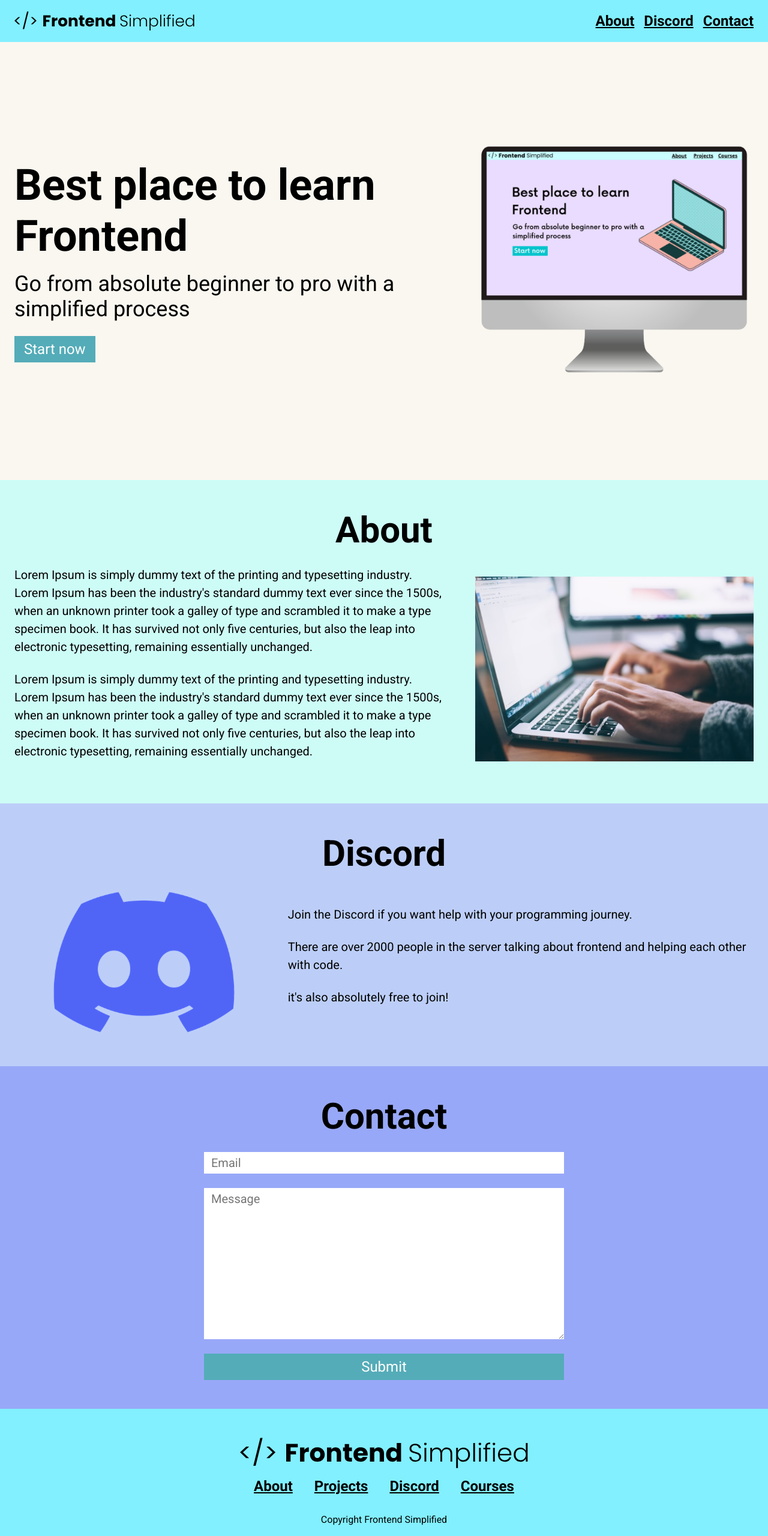
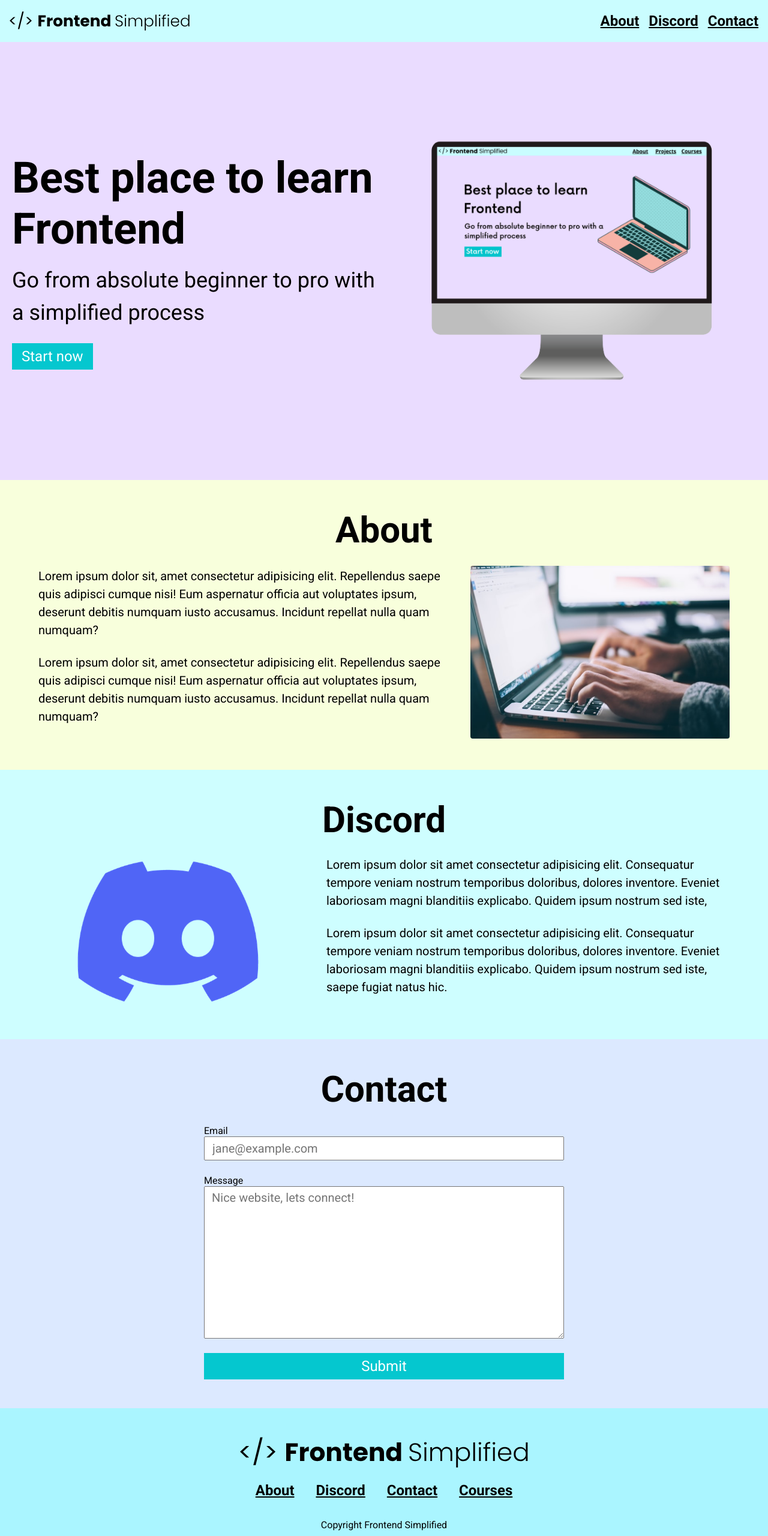
Before and after one commit to hdrdev01/mini-project, a plain HTML site: page index.html in a window 1280 px wide. Shown: the top 2560 px of the page at 60% size. Drawn offline with Linux system fonts and the light colour scheme.

Commit message:
final version

```diff
--- a/index.html
+++ b/index.html
@@ -1,16 +1,18 @@
 <!DOCTYPE html>
 <html lang="en">
+
 <head>
-        <meta charset="UTF-8" />
-        <meta http-equiv="X-UA-Compatible" content="IE=edge" />
-        <meta name="viewport" content="width=device-width, initial-scale=1.0" />
-        <link rel="stylesheet" href="style.css" />
-        <title>mini project</title>
+  <meta charset="UTF-8">
+  <meta http-equiv="X-UA-Compatible" content="IE=edge">
+  <meta name="viewport" content="width=device-width, initial-scale=1.0">
+  <title>Document</title>
+  <link rel="stylesheet" href="./style.css">
 </head>
+
 <body>
   <section>
     <nav>
-                <img class="logo" src="Assets/FES.svg" alt="logo" />
+      <img class="logo" src="./assets/FES.svg" alt="" />
       <ul>
         <li><a href="#about">About</a></li>
         <li><a href="#discord">Discord</a></li>
@@ -18,79 +20,82 @@
       </ul>
     </nav>
     <header>
-                <div>
+      <div class="row">
+        <div class="home__description">
           <h1>Best place to learn Frontend</h1>
-                    <p class="subheader">
-                        Go from absolute beginner to pro with a simplified
-                        process
-                    </p>
+          <p class="subheader">Go from absolute beginner to pro with a simplified process</p>
           <button>Start now</button>
         </div>
-                <figure>
-                    <img src="Assets/laptop.png" alt="" />
+        <figure class="home__img--wrapper">
+          <img class="home__img" src="./assets/laptop.png" alt="" />
         </figure>
+      </div>
     </header>
   </section>
+
   <main>
     <section id="about">
       <h2>About</h2>
       <div class="section__description">
         <div class="section__description--wrapper">
           <p class="section__description--para">
-                            Lorem Ipsum is simply dummy text of the printing and typesetting industry. Lorem Ipsum has been the industry's standard dummy text ever since the 1500s, when an unknown printer took a galley of type and scrambled it to make a type specimen book. It has survived not only five centuries, but also the leap into electronic typesetting, remaining essentially unchanged.
+            Lorem ipsum dolor sit, amet consectetur adipisicing elit. Repellendus saepe quis adipisci cumque nisi! Eum
+            aspernatur officia aut voluptates ipsum, deserunt debitis numquam iusto accusamus. Incidunt repellat nulla
+            quam numquam?
           </p>
           <p class="section__description--para">
-                            Lorem Ipsum is simply dummy text of the printing and typesetting industry. Lorem Ipsum has been the industry's standard dummy text ever since the 1500s, when an unknown printer took a galley of type and scrambled it to make a type specimen book. It has survived not only five centuries, but also the leap into electronic typesetting, remaining essentially unchanged.
+            Lorem ipsum dolor sit, amet consectetur adipisicing elit. Repellendus saepe quis adipisci cumque nisi! Eum
+            aspernatur officia aut voluptates ipsum, deserunt debitis numquam iusto accusamus. Incidunt repellat nulla
+            quam numquam?
           </p>
         </div>
         <figure class="about__img--wrapper">
-                        <img src="Assets/about.jpg" alt="" />
+          <img src="./assets/about.jpg" alt="" />
         </figure>
       </div>
     </section>
+
     <section id="discord">
       <h2>Discord</h2>
       <div class="section__description">
         <figure class="about__img--wrapper">
-                        <img src="Assets/discord.png" alt="" />
+          <img src="./assets/discord.png" alt="" />
         </figure>
-                    <div section__description--wrapper">
-                        <p class="section__description--para">
-                            Join the Discord if you want help with your programming
-                            journey.
-                        </p>
-                        <p class="section__description--para">
-                            There are over 2000 people in the server talking about
-                            frontend and helping each other with code.
-                        </p>
-                        <p class="section__description--para">it's also absolutely free to join!</p>
+        <div class="section__description--wrapper">
+          <p class="section__description--para">Lorem ipsum dolor sit amet consectetur adipisicing elit. Consequatur
+            tempore veniam nostrum temporibus
+            doloribus, dolores inventore. Eveniet laboriosam magni blanditiis explicabo. Quidem ipsum nostrum sed iste,
+          <p class="section__description--para">Lorem ipsum dolor sit amet consectetur adipisicing elit. Consequatur
+            tempore veniam nostrum temporibus
+            doloribus, dolores inventore. Eveniet laboriosam magni blanditiis explicabo. Quidem ipsum nostrum sed iste,
+            saepe fugiat natus hic.</p>
         </div>
+
       </div>
     </section>
+
     <section id="contact">
       <h2>Contact</h2>
       <form action="">
-                    <input type="email" placeholder="Email" />
-                    <textarea
-                        name=""
-                        id=""
-                        cols="30"
-                        rows="10"
-                        placeholder="Message"
-                    ></textarea>
+        <span>Email</span>
+        <input type="email" placeholder="jane@example.com" />
+        <span>Message</span>
+        <textarea name="" id="" cols="30" rows="10" placeholder="Nice website, lets connect!"></textarea>
         <button>Submit</button>
       </form>
     </section>
   </main>
+
   <footer>
-            <img class="footer__logo" src="Assets/FES.svg" alt="" />
+    <img class="footer__logo" src="./assets/FES.svg" alt="" />
     <div class="footer__links">
-                <a class="footer__link" href="">About</a>
-                <a class="footer__link" href="">Projects</a>
-                <a class="footer__link" href="">Discord</a>
+      <a class="footer__link" href="#about">About</a>
+      <a class="footer__link" href="#discord">Discord</a>
+      <a class="footer__link" href="#contact">Contact</a>
       <a class="footer__link" href="">Courses</a>
     </div>
     <p>Copyright Frontend Simplified</p>
   </footer>
 </body>
+
 </html>
--- a/style.css
+++ b/style.css
@@ -1,51 +1,66 @@
 @import url('https://fonts.googleapis.com/css2?family=Roboto:wght@300;400;500;700&display=swap');
-
 * {
+  font-family: 'Roboto', sans-serif;
   padding: 0;
   margin: 0;
   box-sizing: border-box;
-    font-family: 'Roboto', sans-serif;
+}
+
+html {
+  scroll-behavior: smooth;
 }
 
 nav {
-    height: 70px;
   display: flex;
   justify-content: space-between;
   align-items: center;
-    padding: 0 24px;
-    background-color:rgb(130, 240, 255);
-}
-
-.logo {
-    width: 300px;
-}
-
-ul {
-    display: flex;
-}
-
-li {
-    padding-left: 16px;
-    list-style-type: none;
-}
-
-a {
-    color: black;
-    font-size: 24px;
-    font-weight: 700;
+  padding: 0px 16px;
+  height: 70px;
+  background-color: #CAFDFF;
 }
 
 header {
-    background-color: #FAF7F0;
-    height: calc(100vh - 70px);
-    padding: 24px;
+  background-color: #EADCFF;
+  min-height: calc(100vh - 70px);
+  padding: 20px;
   display: flex;
+  align-items: center;
   justify-content: center;
-    align-items: center;
+}
+
+img {
+  width: 100%;
+  border-radius: 4px;
+}
+
+button {
+  background-color: #05C7CF;
+  color: white;
+  padding: 8px 16px;
+  font-size: 24px;
+  border: none;
+  cursor: pointer;
+}
+
+p {
+  line-height: 1.5;
 }
 
 h1 {
   font-size: 72px;
+}
+
+main section,
+footer {
+  padding: 48px 0;
+}
+
+.row {
+  width: 100%;
+  max-width: 1300px;
+  display: flex;
+  align-items: center;
+  justify-content: center;
 }
 
 .subheader {
@@ -53,28 +68,44 @@
   margin: 16px 0 24px 0;
 }
 
-button {
-    background-color: rgb(84, 172, 184);
-    color: white;
-    border: none;
-    padding: 8px 16px;
+ul {
+  display: flex;
+}
+
+a {
+  color: #000;
+  font-weight: bold;
   font-size: 24px;
-    cursor: pointer;
+}
+
+li {
+  list-style-type: none;
+  padding-left: 16px;
+}
+
+.logo {
+  width: 300px;
+}
+
+.home__description,
+.home__img--wrapper {
+  width: 50%;
+}
+
+.home__img--wrapper {
+  display: flex;
+  justify-content: center;
+}
+
+.home__img {
+  width: 80%;
 }
 
 /*
 
-ABOUT *******************
+  ABOUT
 
 */
-
-#about,
-#discord,
-#contact,
-footer {
-    padding: 48px 0;
-    background-color: #CDFCF6;
-}
 
 h2 {
   font-size: 60px;
@@ -82,19 +113,21 @@
   margin-bottom: 24px;
 }
 
+#about {
+  background-color: #F8FFDC;
+}
+
 .section__description {
   display: flex;
+  align-items: center;
   justify-content: center;
-    align-items: center;
+  max-width: 1200px;
+  margin: 0 auto;
 }
 
 .about__img--wrapper {
   width: 40%;
   padding: 0 24px;
-}
-
-img {
-    width: 100%;
 }
 
 .section__description--wrapper {
@@ -104,32 +137,30 @@
 
 .section__description--para {
   font-size: 20px;
-    line-height: 1.5;
   margin-bottom: 24px;
 }
 
 /*
 
-Discord *******************
+  DISCORD
 
 */
 
 #discord {
-    background-color: #BCCEF8;
+  background-color: #CEFEFF;
 }
 
 /*
 
-Discord *******************
+  CONTACT
 
 */
 
 #contact {
-    background-color: #98A8F8;
+  background-color: #DCE9FF;
 }
 
 form {
-    width: 100%;
   max-width: 600px;
   margin: 0 auto;
   display: flex;
@@ -137,20 +168,23 @@
 }
 
 input, textarea {
+  font-size: 20px;
   margin-bottom: 24px;
-    font-size: 20px;
   padding: 6px 12px;
-    border: none;
+}
+
+input {
+  height: 40px;
 }
 
 /*
 
-Discord *******************
+  FOOTER
 
 */
 
 footer {
-    background-color: rgb(130, 240, 255);
+  background-color: #AAF5FF;
   display: flex;
   flex-direction: column;
   align-items: center;
@@ -158,15 +192,84 @@
 
 .footer__logo {
   max-width: 480px;
-    margin-bottom: 16px;
+  margin-bottom: 24px;
+}
+
+.footer__link {
+  padding: 0 16px;
 }
 
 .footer__links {
   margin-bottom: 32px;
+}
 
+@media (max-width: 768px) {
+  .row {
+    flex-direction: column;
+  }
+
+  .home__description, .home__img--wrapper {
+    width: 100%;
+  }
+
+  nav ul {
+    display: none;
+  }
+
+  .home__description {
+    margin-bottom: 24px;
+    display: flex;
+    flex-direction: column;
+    align-items: center;
+  }
+
+  h1 {
+    text-align: center;
+    font-size: 60px;
+  }
+
+  .subheader {
+    text-align: center;
+    font-size: 28px;
+  }
+
+  .section__description {
+    flex-direction: column;
+  }
+
+  .section__description--wrapper,
+  .about__img--wrapper {
+    width: 100%;
+  }
+
+  #discord .section__description {
+    flex-direction: column-reverse;
+  }
+
+  form {
+    padding: 0 24px;
+  }
+
+  footer {
+    padding: 48px 24px;
+  }
+
+  .footer__logo {
+    max-width: 400px;
   }
 
   .footer__link {
-    padding: 0 16px;
+    padding: 0 8px;
+    font-size: 18px;
+  }
+}
 
+@media (max-width: 480px) {
+  .footer__logo {
+    max-width: 320px;
   }
+
+  .footer__link {
+    font-size: 16px;
+  }
+}
```
Lines whose indentation alone changed are shown as unchanged.
